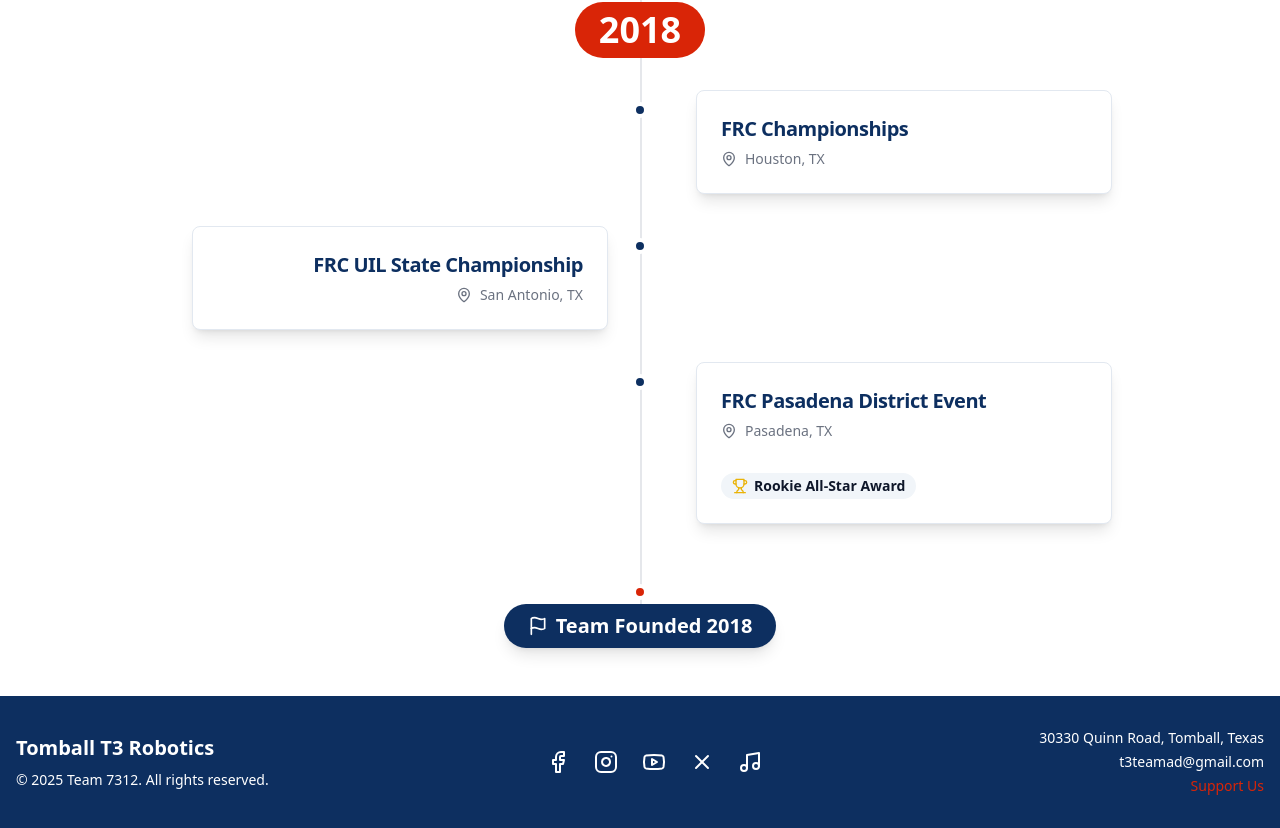
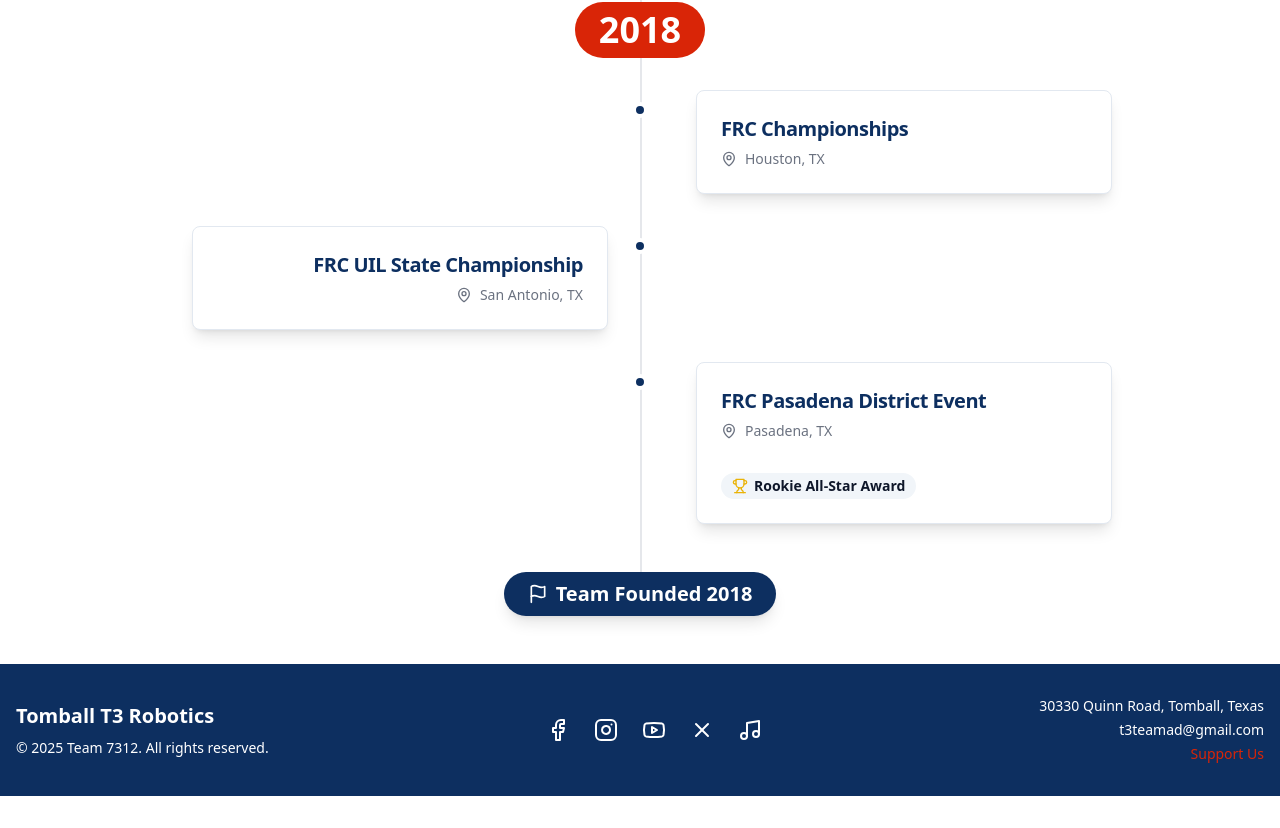
Before and after one commit to tomball-robotics/tomball-robotics.github.io, a React (Vite) app: page /#/events in a window 1280 px wide. Shown: the part 4038-4866 px from the top of the page. After the commit the page ends 4834 px from the top, so only its background shows below. Built offline with nearby package versions, Linux system fonts and the light colour scheme.

Commit message:
[dyad] Removing dot from timeline marker - wrote 1 file(s) + extra files edited outside of Dyad

```diff
--- a/src/pages/Events.tsx
+++ b/src/pages/Events.tsx
@@ -116,8 +116,7 @@ const Events: React.FC = () => {
             variants={itemVariants}
             className="relative mt-8"
           >
-            <div className="absolute top-3 left-4 md:left-1/2 w-4 h-4 bg-[#d92507] rounded-full -translate-x-1/2 border-4 border-white" />
-            <div className="w-full text-center pt-8">
+            <div className="w-full text-center">
                 <div className="inline-flex items-center bg-[#0d2f60] text-white text-xl font-bold px-6 py-2 rounded-full shadow-lg">
                     <Flag className="mr-2 h-5 w-5" />
                     Team Founded 2018
```
